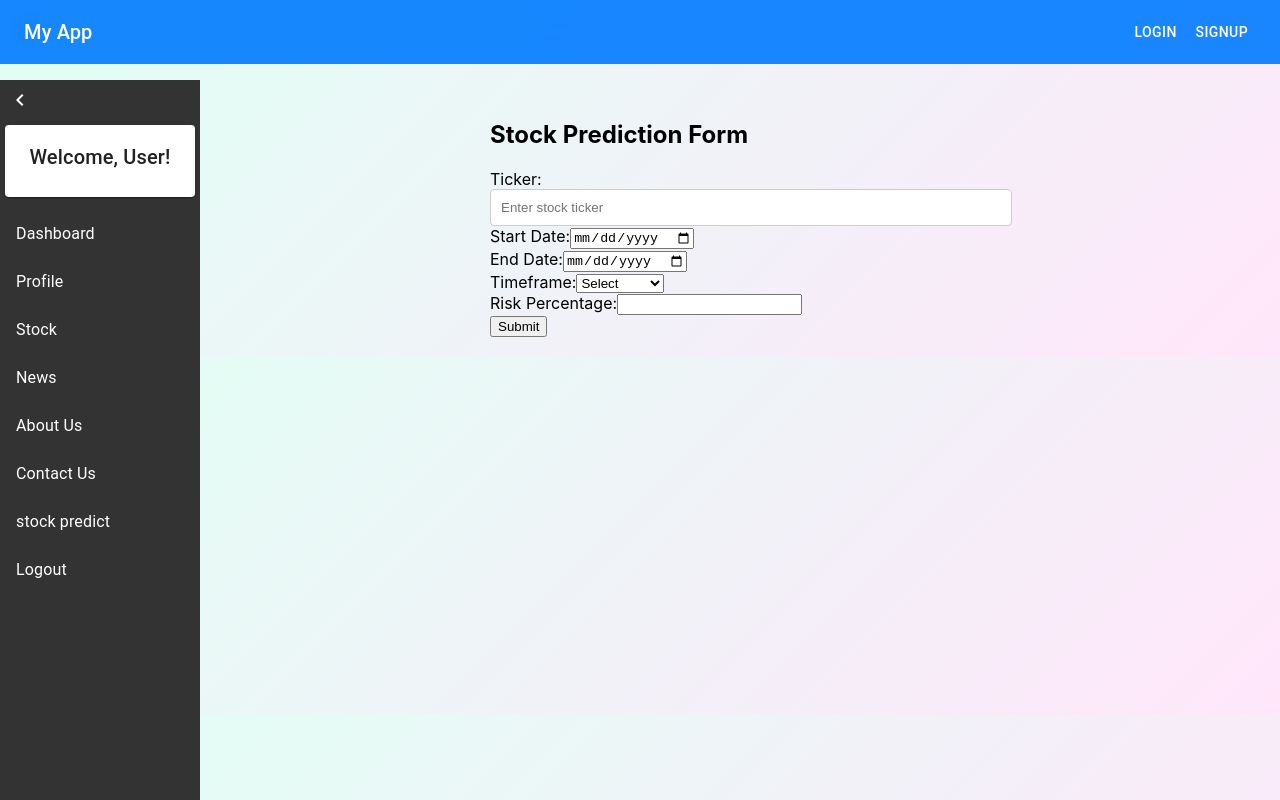
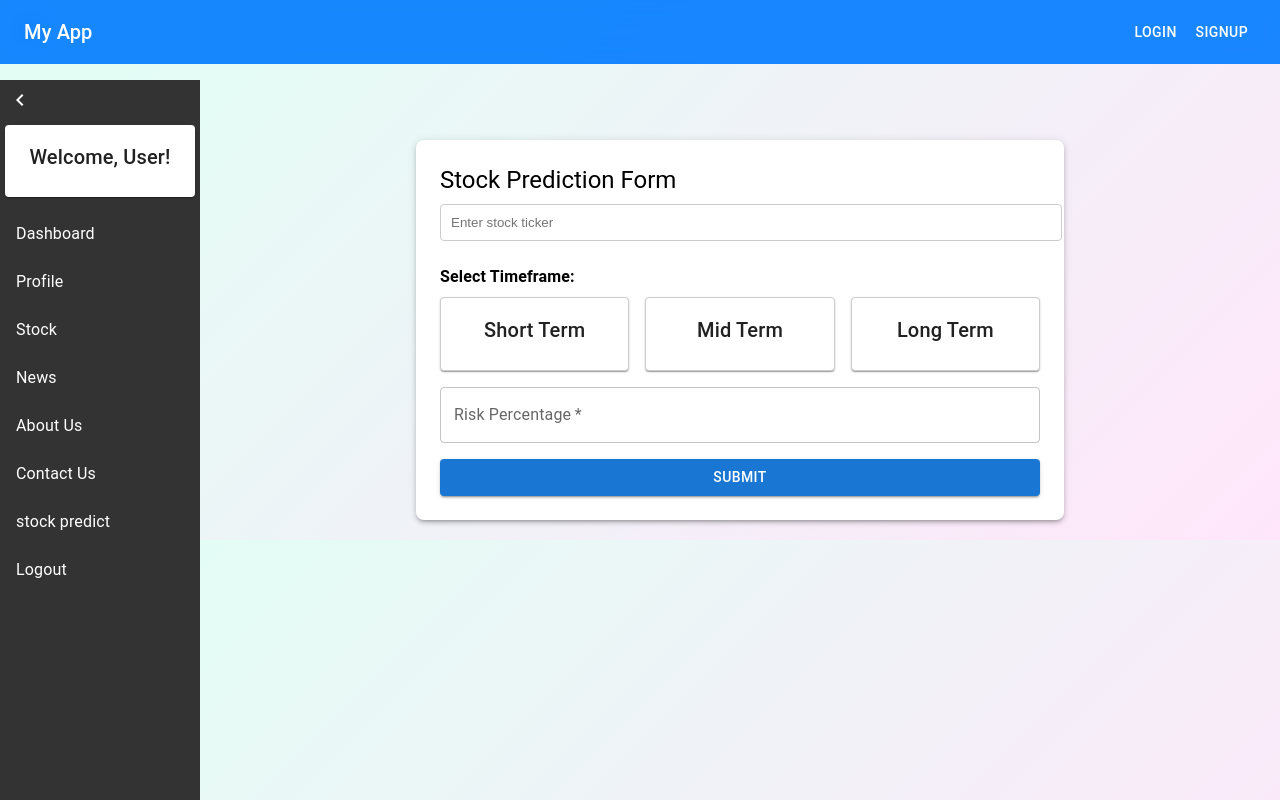
Before and after one commit to OneKnow654/Stocklytics, a React (Create React App) app: page /dashboard/predict in a window 1280 px wide. Built offline with nearby package versions, Linux system fonts and the light colour scheme.

Commit message:
updating the UI

```diff
--- a/src/components/predict.js
+++ b/src/components/predict.js
@@ -1,26 +1,59 @@
 import React, { useState } from 'react';
+import { Box, Button, Card, CardContent, Typography, Grid, TextField, Tooltip } from '@mui/material';
 import StockSuggestions from './StockSuggestions';
 
 const StockPredictionForm = () => {
     const [ticker, setTicker] = useState('');
-    const [startDate, setStartDate] = useState('');
-    const [endDate, setEndDate] = useState('');
-    const [timeframe, setTimeframe] = useState('');
     const [riskPercentage, setRiskPercentage] = useState('');
+    const [selectedTerm, setSelectedTerm] = useState(null);
     const [predictionResult, setPredictionResult] = useState(null);
     const [error, setError] = useState('');
+
+    const calculateDates = (term) => {
+        const currentDate = new Date();
+        let startDate, endDate;
+
+        if (term === 'short-term') {
+            startDate = new Date(currentDate.setMonth(currentDate.getMonth() - 7));
+            endDate = new Date();
+        } else if (term === 'mid-term') {
+            startDate = new Date(currentDate.setMonth(currentDate.getMonth() - 12));
+            endDate = new Date();
+        } else if (term === 'long-term') {
+            startDate = new Date(currentDate.setMonth(currentDate.getMonth() - 24));
+            endDate = new Date();
+        }
+
+        return {
+            start: startDate.toISOString().split('T')[0], // Convert to YYYY-MM-DD format
+            end: endDate.toISOString().split('T')[0],
+        };
+    };
+
+    const handleTermSelection = (term) => {
+        setSelectedTerm(term);
+        const { start, end } = calculateDates(term);
+        console.log(`Selected Term: ${term}`, `Start Date: ${start}`, `End Date: ${end}`);
+    };
 
     const handleSubmit = async (e) => {
         e.preventDefault();
 
+        if (!selectedTerm) {
+            setError('Please select a term before submitting.');
+            return;
+        }
+
+        const { start, end } = calculateDates(selectedTerm);
+
         const predictionData = {
             ticker,
-            start: startDate,
-            end: endDate,
-            timeframe,
+            start,
+            end,
+            timeframe: selectedTerm,
             risk_percentage: parseFloat(riskPercentage),
         };
-        console.log(predictionData)
+
         try {
             const response = await fetch('http://localhost:5000/predict', {
                 method: 'POST',
@@ -44,54 +77,119 @@ const StockPredictionForm = () => {
     };
 
     return (
-        <form onSubmit={handleSubmit} style={{ maxWidth: '500px', margin: '0 auto' }}>
-            <h2>Stock Prediction Form</h2>
-            <div>
-                <label>Ticker:</label>
+        <Box sx={{ maxWidth: 600, mx: 'auto', mt: 5, p: 3, boxShadow: 3, borderRadius: 2, bgcolor: 'background.paper' }}>
+            <Typography variant="h5" gutterBottom>
+                Stock Prediction Form
+            </Typography>
+            <form onSubmit={handleSubmit}>
+                <Box sx={{ mb: 3 }}>
                     <StockSuggestions onSelect={setTicker} />
-            </div>
-            <div>
-                <label>Start Date:</label>
-                <input
-                    type="date"
-                    value={startDate}
-                    onChange={(e) => setStartDate(e.target.value)}
-                    required
-                />
-            </div>
-            <div>
-                <label>End Date:</label>
-                <input
-                    type="date"
-                    value={endDate}
-                    onChange={(e) => setEndDate(e.target.value)}
-                    required
-                />
-            </div>
-            <div>
-                <label>Timeframe:</label>
-                <select
-                    value={timeframe}
-                    onChange={(e) => setTimeframe(e.target.value)}
-                    required
+                </Box>
+                <Box sx={{ mb: 2 }}>
+                    <Typography variant="body1" sx={{ fontWeight: 'bold', mb: 1 }}>
+                        Select Timeframe:
+                    </Typography>
+                    <Grid container spacing={2}>
+                        {[
+                            {
+                                term: 'short-term',
+                                title: 'Short Term',
+                                description: 'Focuses on the last 7 months of data.',
+                            },
+                            {
+                                term: 'mid-term',
+                                title: 'Mid Term',
+                                description: 'Covers data from the last 12 months.',
+                            },
+                            {
+                                term: 'long-term',
+                                title: 'Long Term',
+                                description: 'Analyzes the last 24 months of data.',
+                            },
+                        ].map(({ term, title, description }) => (
+                            <Grid item xs={4} key={term}>
+                                <Tooltip title={description} arrow>
+                                    <Card
+                                        onClick={() => handleTermSelection(term)}
+                                        sx={{
+                                            cursor: 'pointer',
+                                            border:
+                                                selectedTerm === term ? '2px solid #1976d2' : '1px solid #ccc',
+                                        }}
                                     >
-                    <option value="">Select</option>
-                    <option value="short-term">Short-Term</option>
-                    <option value="long-term">Long-Term</option>
-                </select>
-            </div>
-            <div>
-                <label>Risk Percentage:</label>
-                <input
+                                        <CardContent>
+                                            <Typography variant="h6" align="center">
+                                                {title}
+                                            </Typography>
+                                        </CardContent>
+                                    </Card>
+                                </Tooltip>
+                            </Grid>
+                        ))}
+                    </Grid>
+                </Box>
+                <Box sx={{ mb: 2 }}>
+                    <TextField
+                        label="Risk Percentage"
                         type="number"
                         value={riskPercentage}
                         onChange={(e) => setRiskPercentage(e.target.value)}
-                    step="0.01"
+                        fullWidth
+                        inputProps={{ step: 0.01 }}
                         required
                     />
-            </div>
-            <button type="submit">Submit</button>
+                </Box>
+                <Button type="submit" variant="contained" color="primary" fullWidth>
+                    Submit
+                </Button>
             </form>
+
+            {error && (
+                <Typography variant="body1" color="error" sx={{ mt: 2 }}>
+                    {error}
+                </Typography>
+            )}
+
+            {predictionResult && (
+                <Card sx={{ mt: 4, boxShadow: 3 }}>
+                    <CardContent>
+                        <Typography variant="h6" gutterBottom>
+                            Prediction Results
+                        </Typography>
+                        <Grid container spacing={2}>
+                            {[
+                                {
+                                    label: 'Predicted Closing Price',
+                                    value: predictionResult.predicted_closing_price,
+                                },
+                                {
+                                    label: 'Threshold Price',
+                                    value: predictionResult.threshold_price,
+                                },
+                                {
+                                    label: 'Mean Absolute Error',
+                                    value: predictionResult.mean_absolute_error,
+                                },
+                                {
+                                    label: 'Mean Absolute Percentage Error',
+                                    value: predictionResult.mean_absolute_percentage_error,
+                                },
+                                {
+                                    label: 'Mean Squared Error',
+                                    value: predictionResult.mean_squared_error,
+                                },
+                            ].map(({ label, value }) => (
+                                <Grid item xs={12} key={label}>
+                                    <Typography variant="body1">
+                                        <strong>{label}:</strong> {value}
+                                    </Typography>
+                                </Grid>
+                            ))}
+                        </Grid>
+                    </CardContent>
+                </Card>
+            )}
+        </Box>
     );
 };
 
```
Lines whose indentation alone changed are shown as unchanged.
